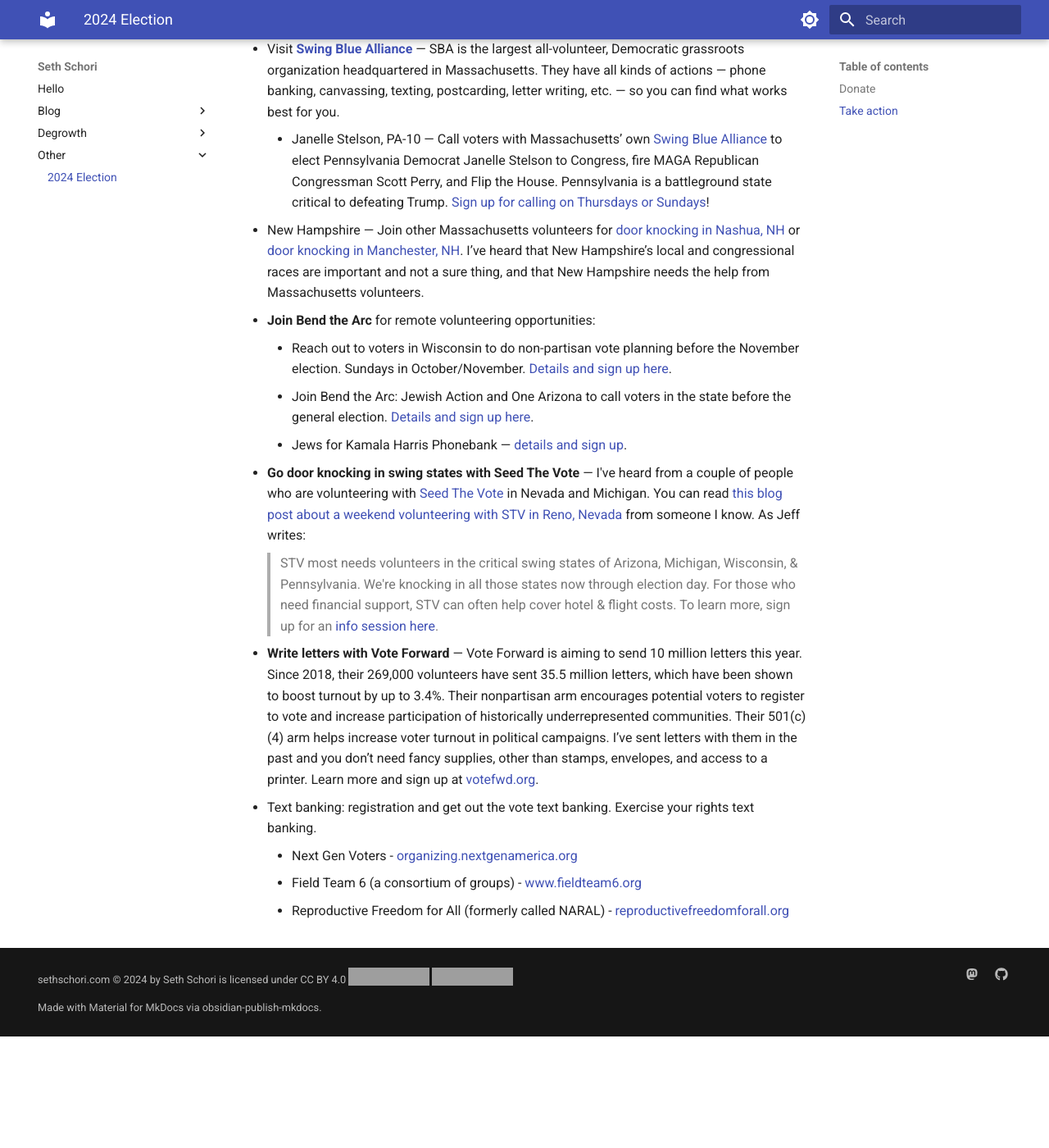
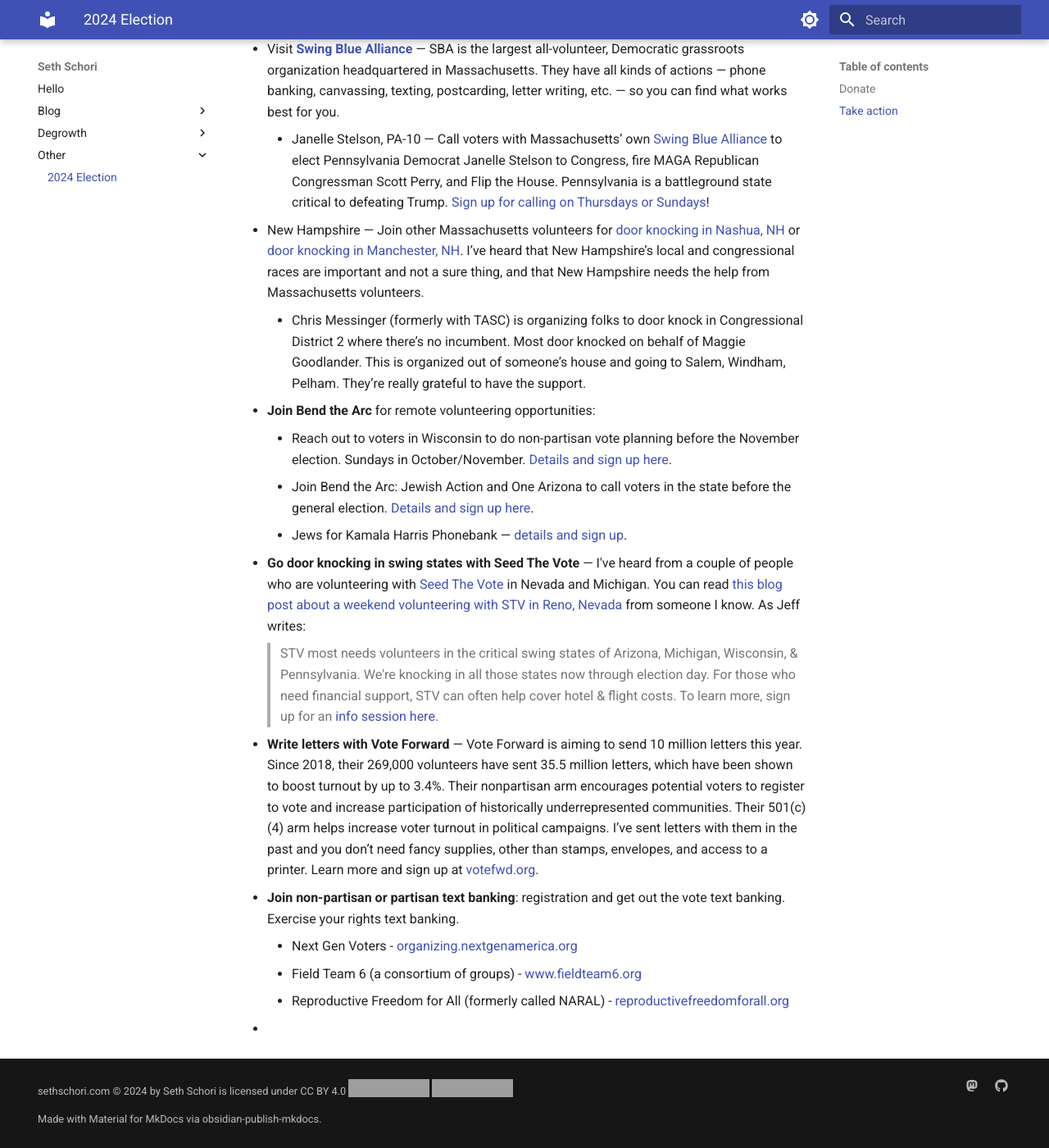
Before and after one commit to sethschori/sethschori.github.io, an MkDocs documentation site: the page built from docs/other/2024-election.md, in a window 1280 px wide and 1400 px high, scrolled down 601 px. Shown: the whole window at 82% size. Built offline with MkDocs 1.6.1 and Material for MkDocs 9.7.7, drawn with Linux system fonts in a browser that asks for light colours; before the commit the page ends 1865 px from its top, so only the background shows below that; grey boxes are pictures that could not be loaded.

Commit message:
vault backup: 2024-09-29 11:11:22

```diff
--- a/docs/other/2024-election.md
+++ b/docs/other/2024-election.md
@@ -12,6 +12,7 @@
 - Visit [**Swing Blue Alliance**](https://swingbluealliance.org/) — SBA is the largest all-volunteer, Democratic grassroots organization headquartered in Massachusetts. They have all kinds of actions — phone banking, canvassing, texting, postcarding, letter writing, etc. — so you can find what works best for you.
 	- Janelle Stelson, PA-10 — Call voters with Massachusetts’ own [Swing Blue Alliance](https://swingbluealliance.org/) to elect Pennsylvania Democrat Janelle Stelson to Congress, fire MAGA Republican Congressman Scott Perry, and Flip the House. Pennsylvania is a battleground state critical to defeating Trump. [Sign up for calling on Thursdays or Sundays](https://www.mobilize.us/swingbluealliance/event/644234/)!
 - New Hampshire — Join other Massachusetts volunteers for [door knocking in Nashua, NH](https://www.mobilize.us/massdems/event/636785/) or [door knocking in Manchester, NH](https://www.mobilize.us/massdems/event/634549/). I’ve heard that New Hampshire’s local and congressional races are important and not a sure thing, and that New Hampshire needs the help from Massachusetts volunteers.
+	- Chris Messinger (formerly with TASC) is organizing folks to door knock in Congressional District 2 where there’s no incumbent. Most door knocked on behalf of Maggie Goodlander. This is organized out of someone’s house and going to Salem, Windham, Pelham. They’re really grateful to have the support.
 - **Join Bend the Arc** for remote volunteering opportunities:
 	- Reach out to voters in Wisconsin to do non-partisan vote planning before the November election. Sundays in October/November. [Details and sign up here](https://www.mobilize.us/bendthearc/event/686040/).
 	- Join Bend the Arc: Jewish Action and One Arizona to call voters in the state before the general election. [Details and sign up here](https://www.mobilize.us/bendthearc/event/689796/).
@@ -19,7 +20,8 @@
 - **Go door knocking in swing states with Seed The Vote** — I've heard from a couple of people who are volunteering with [Seed The Vote](https://seedthevote.org/) in Nevada and Michigan. You can read [this blog post about a weekend volunteering with STV in Reno, Nevada](http://caelections.blogspot.com/2024/09/JK-Reno-STV.html) from someone I know. As Jeff writes:
   >STV most needs volunteers in the critical swing states of Arizona, Michigan, Wisconsin, & Pennsylvania. We're knocking in all those states now through election day. For those who need financial support, STV can often help cover hotel & flight costs. To learn more, sign up for an [info session here](https://www.mobilize.us/seedthevote/event/595794/).
 - **Write letters with Vote Forward** — Vote Forward is aiming to send 10 million letters this year. Since 2018, their 269,000 volunteers have sent 35.5 million letters, which have been shown to boost turnout by up to 3.4%. Their nonpartisan arm encourages potential voters to register to vote and increase participation of historically underrepresented communities. Their 501(c)(4) arm helps increase voter turnout in political campaigns. I’ve sent letters with them in the past and you don’t need fancy supplies, other than stamps, envelopes, and access to a printer. Learn more and sign up at [votefwd.org](https://votefwd.org/).
-- Text banking: registration and get out the vote text banking. Exercise your rights text banking.
+- **Join non-partisan or partisan text banking**: registration and get out the vote text banking. Exercise your rights text banking.
 	- Next Gen Voters - [organizing.nextgenamerica.org](https://organizing.nextgenamerica.org/)
 	- Field Team 6 (a consortium of groups) - [www.fieldteam6.org](https://www.fieldteam6.org/)
 	- Reproductive Freedom for All (formerly called NARAL) - [reproductivefreedomforall.org](https://reproductivefreedomforall.org/)
+-
```
